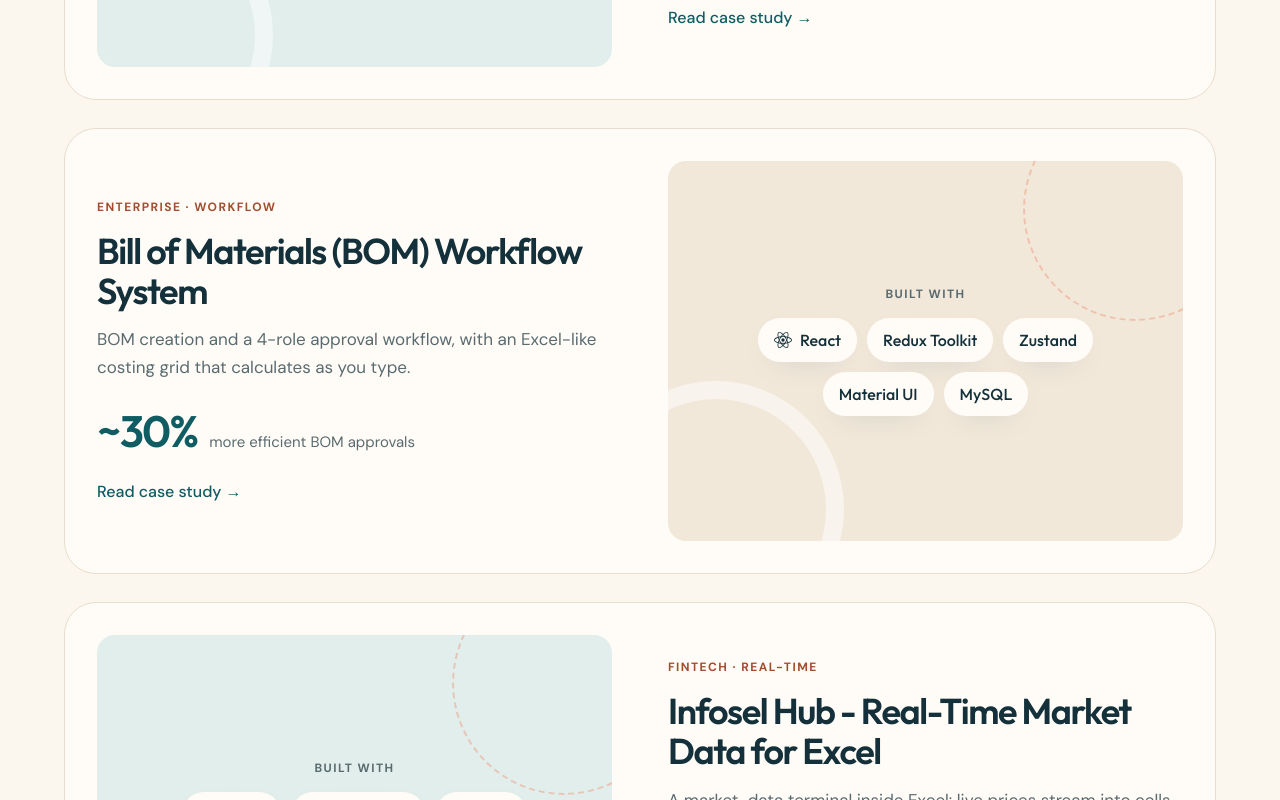
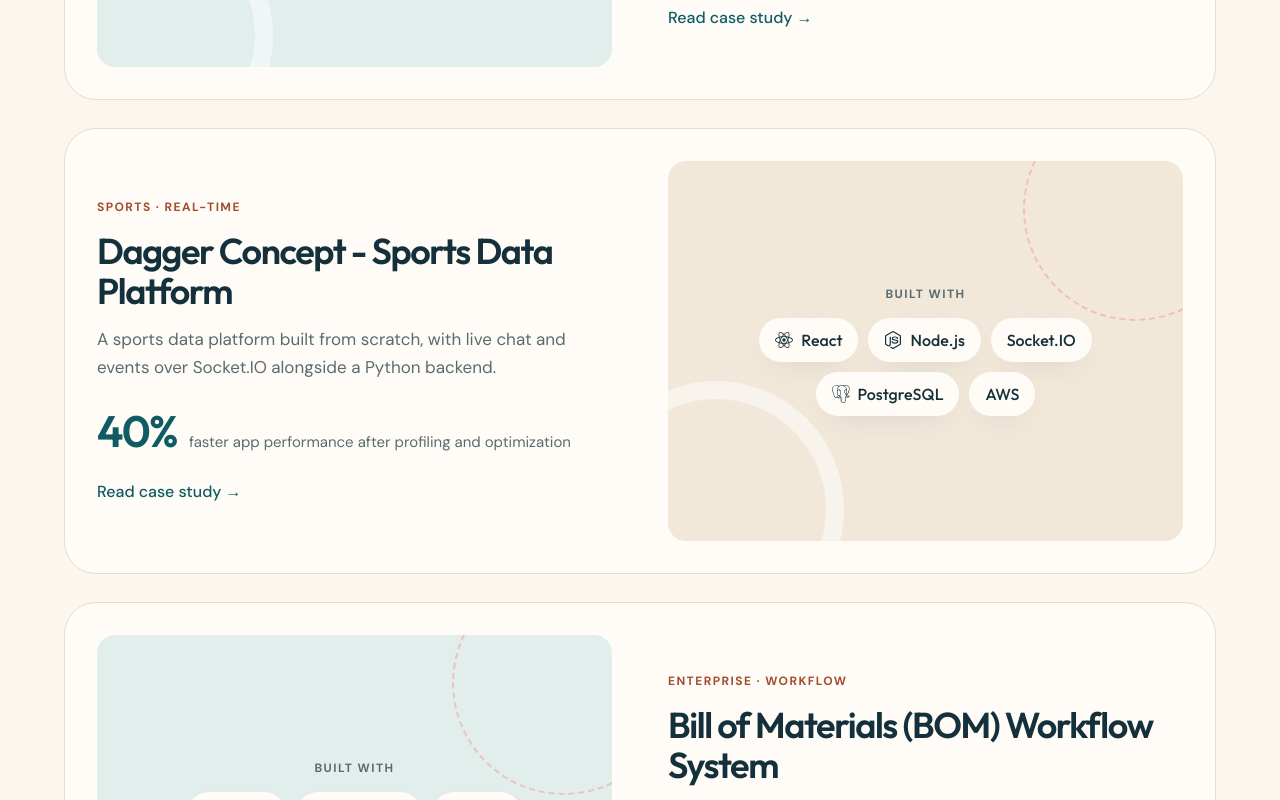
Before and after one commit to ShivharakhYadav/shivharakhyadav, a Next.js app: page /projects in a window 1280 px wide. Shown: the part 1680-2480 px from the top of the page. Built offline with nearby package versions, Linux system fonts and the light colour scheme.

Commit message:
Show Saluta on the portfolio again
Remove the unlisted option and listedProjects; Saluta is back in the
listings and returns as the third featured project on the home page.

```diff
--- a/src/app/experience/page.tsx
+++ b/src/app/experience/page.tsx
@@ -8,7 +8,7 @@
 import JsonLd from "@/components/JsonLd";
 import { person, websiteId } from "@/configs/schema";
 import { experience, careerHighlights, awards } from "@/data/experience";
-import { listedProjects, featuredProjects, getProjectBySlug } from "@/data/projects";
+import { projects, featuredProjects, getProjectBySlug } from "@/data/projects";
 import { profile } from "@/data/profile";
 import { siteUrl, ogImages } from "@/configs/metaTags";
 
@@ -40,7 +40,7 @@
 };
 
 // featured projects first, then the rest
-const delivered = [...featuredProjects, ...listedProjects.filter((p) => !featuredProjects.includes(p))];
+const delivered = [...featuredProjects, ...projects.filter((p) => !featuredProjects.includes(p))];
 
 export default function ExperiencePage() {
   return (
@@ -89,7 +89,7 @@
             {experience.map((job) => {
               const jobProjects = (job.projects ?? [])
                 .map(getProjectBySlug)
-                .filter((p): p is NonNullable<typeof p> => Boolean(p) && !p?.unlisted);
+                .filter((p): p is NonNullable<typeof p> => Boolean(p));
               return (
                 <li key={`${job.company}-${job.period}`} className="relative">
                   <span
--- a/src/app/projects/[slug]/page.tsx
+++ b/src/app/projects/[slug]/page.tsx
@@ -7,7 +7,7 @@
 import { ProjectRowCard } from "@/components/ui/ProjectCard";
 import Contact from "@/components/sections/Contact";
 import JsonLd from "@/components/JsonLd";
-import { projects, listedProjects, getProjectBySlug } from "@/data/projects";
+import { projects, getProjectBySlug } from "@/data/projects";
 import { siteUrl } from "@/configs/metaTags";
 import { author, breadcrumbs, websiteId } from "@/configs/schema";
 
@@ -48,9 +48,8 @@
   const project = getProjectBySlug(params.slug);
   if (!project) notFound();
 
-  // next listed project (an unlisted page links on to the first one)
-  const index = listedProjects.indexOf(project);
-  const next = listedProjects[(index + 1) % listedProjects.length];
+  const index = projects.indexOf(project);
+  const next = projects[(index + 1) % projects.length];
 
   const url = `${siteUrl}/projects/${project.slug}`;
   const jsonLd = {
--- a/src/app/projects/page.tsx
+++ b/src/app/projects/page.tsx
@@ -4,7 +4,7 @@
 import Reveal from "@/components/Reveal";
 import { ProjectCard } from "@/components/ui/ProjectCard";
 import Contact from "@/components/sections/Contact";
-import { listedProjects, featuredProjects } from "@/data/projects";
+import { projects, featuredProjects } from "@/data/projects";
 import { siteUrl, ogImages } from "@/configs/metaTags";
 
 export const metadata: Metadata = {
@@ -25,7 +25,7 @@
 };
 
 // featured projects first, in their featured order, then the rest
-const ordered = [...featuredProjects, ...listedProjects.filter((p) => !featuredProjects.includes(p))];
+const ordered = [...featuredProjects, ...projects.filter((p) => !featuredProjects.includes(p))];
 
 export default function ProjectsIndexPage() {
   return (
--- a/src/data/projects.ts
+++ b/src/data/projects.ts
@@ -20,11 +20,6 @@
   stack: string[]
   highlights: string[]
   outcome: string
-  /**
-   * Left out of every listing (home, /projects, /experience, next-project links),
-   * but the page still builds and stays in the sitemap, so search can find it.
-   */
-  unlisted?: boolean
 }
 
 // Facts here come from the résumé (public/Shivharakh_Yadav_FS.pdf) and the
@@ -134,7 +129,6 @@
   },
   {
     slug: 'health-coaching-platform',
-    unlisted: true,
     title: 'Saluta - Health & Coaching Platform',
     eyebrow: 'Health · Real-time',
     tagline:
@@ -527,13 +521,10 @@
 export const featuredProjects: Project[] = [
   'dms-simulation-platform',
   'moto-venice',
-  'dagger-concept',
+  'health-coaching-platform',
 ]
   .map((slug) => projects.find((p) => p.slug === slug))
-  .filter((p): p is Project => Boolean(p) && !p?.unlisted)
-
-/** Projects shown in listings; unlisted ones only have their own page. */
-export const listedProjects: Project[] = projects.filter((p) => !p.unlisted)
+  .filter((p): p is Project => Boolean(p))
 
 export const getProjectBySlug = (slug: string): Project | undefined =>
   projects.find((p) => p.slug === slug)
```
Also changed, not shown: 1 other file (tests, documents, lock files or other folders).
